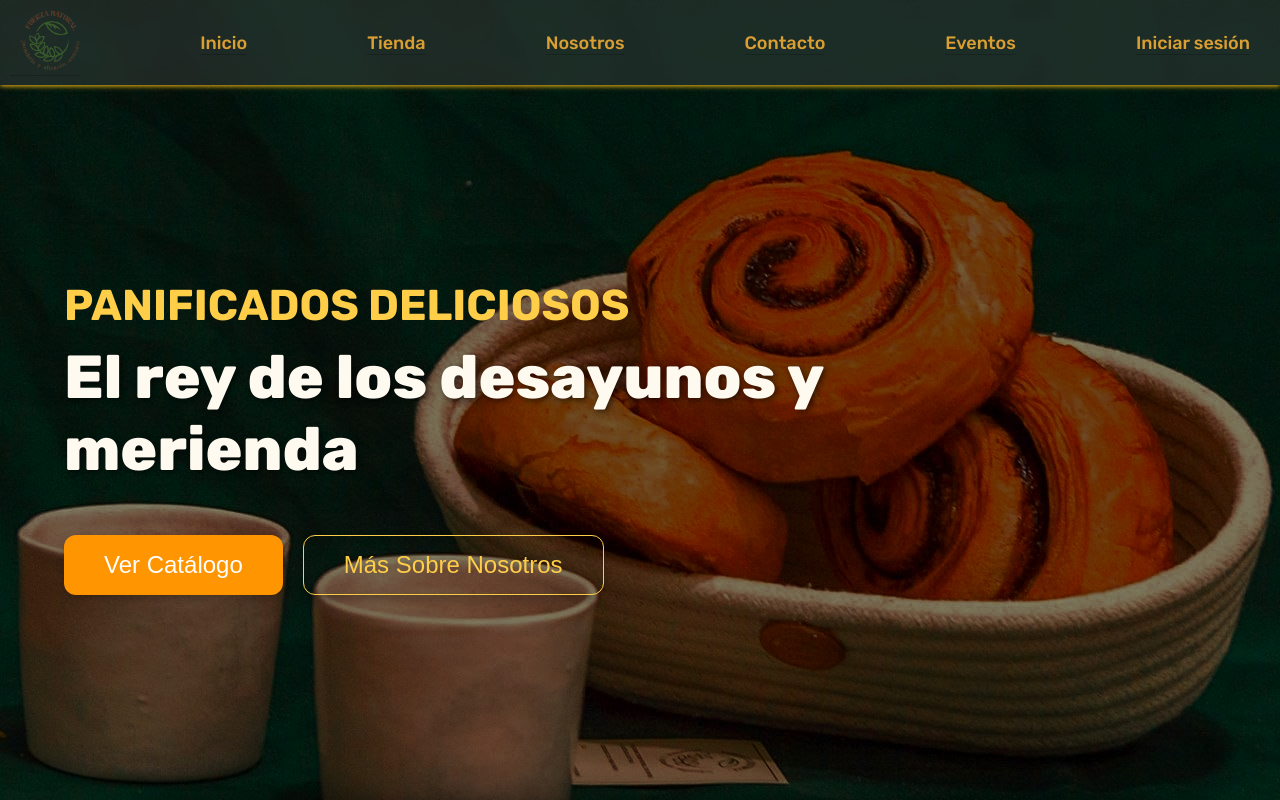
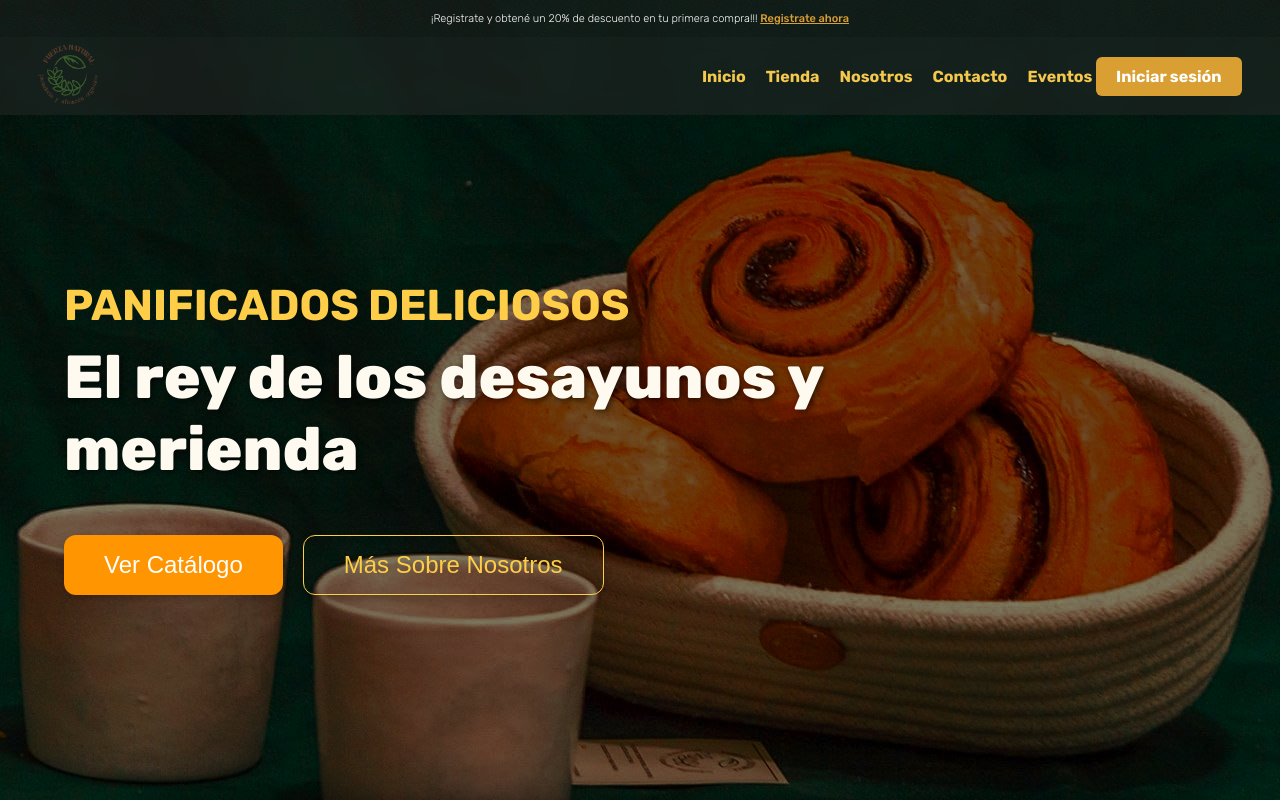
Before and after one commit to adrian98v/FrontendFuerzaNatural, a React (Vite) app: page / in a window 1280 px wide. Shown: the top 800 px of the page. Built offline with nearby package versions, Linux system fonts and the light colour scheme.

Commit message:
modificado el header

```diff
--- a/src/Pages/Eventos.css
+++ b/src/Pages/Eventos.css
@@ -1,7 +1,7 @@
 /* src/Pages/Eventos.css */
 
 .eventos-container {
-  background-color: #fdf6f0;
+  background-color: #ebe3db;
   color: #4b3621;
   font-family: "Helvetica Neue", sans-serif;
 }
@@ -10,7 +10,7 @@
   text-align: center;
   padding: 4rem 2rem;
   background-image: linear-gradient(
-      rgba(255, 248, 240, 0.732),
+      rgba(205, 198, 191, 0.732),
       rgba(255, 252, 240, 0.85)
     ),
     url("../assets/Home_Fondo.jpg");
--- a/src/Pages/Eventos.jsx
+++ b/src/Pages/Eventos.jsx
@@ -1,6 +1,6 @@
 // src/Pages/Eventos.jsx
 import React from "react";
-import Header from "../components/Header.jsx";
+import Header from "../components/header.jsx";
 import Contacto from "../components/Contacto.jsx";
 import "./Eventos.css";
 
--- a/src/components/header.css
+++ b/src/components/header.css
@@ -1,65 +1,88 @@
-header {
-
-    top: 0;
-    left: 0;
-    width: 100%;
-    z-index: 1;          /* Asegura que esté encima de la imagen de fondo */
-    padding-top: 10px;
-    padding-bottom: 10px;
-    display: flex;
-    align-items: center;
-    justify-content: space-between;
-    background: rgba(87, 87, 87, 0.329); /* o transparente si no querés ningún fondo */
-    backdrop-filter: blur(10px); /* Opcional: da efecto glassmorphism suave */
-    box-shadow: 0px 1px 5px rgb(255, 192, 20); /* Shadow effect */
-  }
-header a {
-    font-family:  "Rubik", sans-serif;
-    font-weight: 500;
-    font-size: 18px;
-    margin-right: 0; /* Spacing between links */
-    text-decoration: none;
-    color: #da9f32; /* Black text */
-    box-shadow: 0px 1px 0px rgba(0, 0, 0, 0.2); /* Shadow effect */
-    transition: all 0.3s ease; /* Smooth transition for hover effect */
-    margin-left: 10px; /* Spacing between links */
-    margin-right: 30px;
-
+/* src/components/header.css */
+/* ==== Topbar ==== */
+.topbar {
+  width: 100%;
+  background: rgba(32, 32, 32, 0.5);
+  color: #ffffff;
+  text-align: center;
+  padding: 1px 0;
+  font-size: 11px;
+  font-family: "Rubik", sans-serif;
 }
 
-.logo {
-    width: auto;
-    height: 60px;
-    border-radius: 180px;
-    transition: transform 0.3s ease;
-    margin-left: 10px;
-
-
-
-    /* Sombra para que resalte aún más sobre el fondo */
-    /* box-shadow: 0px 5px 80px rgba(255, 197, 5, 0.212); */
-
-  }
-header nav {
-    flex-grow: 1; /* Allow nav to take available space */
-    display: flex;
-    justify-content:center;
-    align-items: center;
-
-    gap:5em;
-
+.topbar a {
+  color: #da9f32;
+  font-weight: 500;
+  text-decoration: underline;
 }
 
+/* ==== Header Principal ==== */
+header {
+  display: flex;
+  justify-content: space-between;
+  align-items: center;
+  padding: 7px 3vw; /* Usa porcentaje para mantener margen en pantallas grandes y chicas */
+  background: rgba(41, 41, 41, 0.5);
+  backdrop-filter: blur(8px);
+  width: 100%;
+  box-sizing: border-box;
+}
 
+/* ==== Logo ==== */
+.logo {
+  height: 60px;
+  object-fit: contain;
+}
 
-header a:hover {
-    color: #ffb671; /* Change text color on hover */
-    font-size: 28px; /* Increase font size on hover */
+/* ==== Navegación ==== */
+nav {
+  display: flex;
+  gap: 20px;
+  margin-left: 600px; /* Empuja los enlaces hacia la derecha */
+}
 
+nav a {
+  color: #f4c84c;
+  text-decoration: none;
+  font-weight: bold;
+  font-family: "Rubik", sans-serif;
+  transition: color 0.3s ease;
+}
 
+nav a:hover {
+  color: #ffffff;
 }
-.logo:hover {
-    transform: scale(1.15); /* Slightly enlarge the logo on hover */
 
+/* ==== Botón Iniciar Sesión ==== */
+.login-btn {
+  background-color: #da9f32;
+  color: #fff;
+  padding: 10px 20px;
+  border-radius: 6px;
+  text-decoration: none;
+  font-weight: bold;
+  transition: background 0.3s ease;
+  white-space: nowrap; /* Evita que se corte en pantallas chicas */
+}
 
+.login-btn:hover {
+  background-color: #b98324;
 }
+
+/* ==== Responsivo para pantallas chicas ==== */
+@media (max-width: 768px) {
+  header {
+    flex-direction: column;
+    align-items: flex-start;
+    gap: 10px;
+  }
+
+  nav {
+    flex-wrap: wrap;
+    gap: 10px;
+  }
+
+  .login-btn {
+    align-self: flex-end;
+  }
+}
--- a/src/components/header.jsx
+++ b/src/components/header.jsx
@@ -1,22 +1,34 @@
-import React from 'react';
-import './header.css'; // Import the CSS file
-import logo from '../assets/Logo_SinFondo_MásChico.png';
+import React from "react";
+import "./header.css";
+import logo from "../assets/Logo_SinFondo_MásChico.png";
 
 const Header = () => {
   return (
+    <>
+      <div className="topbar">
+        <p>
+          ¡Registrate y obtené un 20% de descuento en tu primera compra!!!{" "}
+          <a href="/login">Registrate ahora</a>
+        </p>
+      </div>
       <header>
-            <a href=""><img src={logo} alt="Logo" className="logo" /></a>
+        <a href="/">
+          <img src={logo} alt="Logo" className="logo" />
+        </a>
         <nav>
           <a href="/">Inicio</a>
-                <a href="catalogo">Tienda</a>
-                <a href="about">Nosotros</a>
-                <a href="contacto">Contacto</a>
-                <a href="eventos">Eventos</a>
+          <a href="/catalogo">Tienda</a>
+          <a href="/about">Nosotros</a>
+          <a href="/contacto">Contacto</a>
+          <a href="/eventos">Eventos</a>
+        </nav>
 
-            </nav>
-            <a className='login-btn' href="login">Iniciar sesión</a>
-
+        <a className="login-btn" href="/login">
+          {" "}
+          Iniciar sesión{" "}
+        </a>
       </header>
+    </>
   );
 };
 
```
Also changed, not shown: 1 other file (tests, documents, lock files or other folders). Lines whose indentation alone changed are shown as unchanged.
